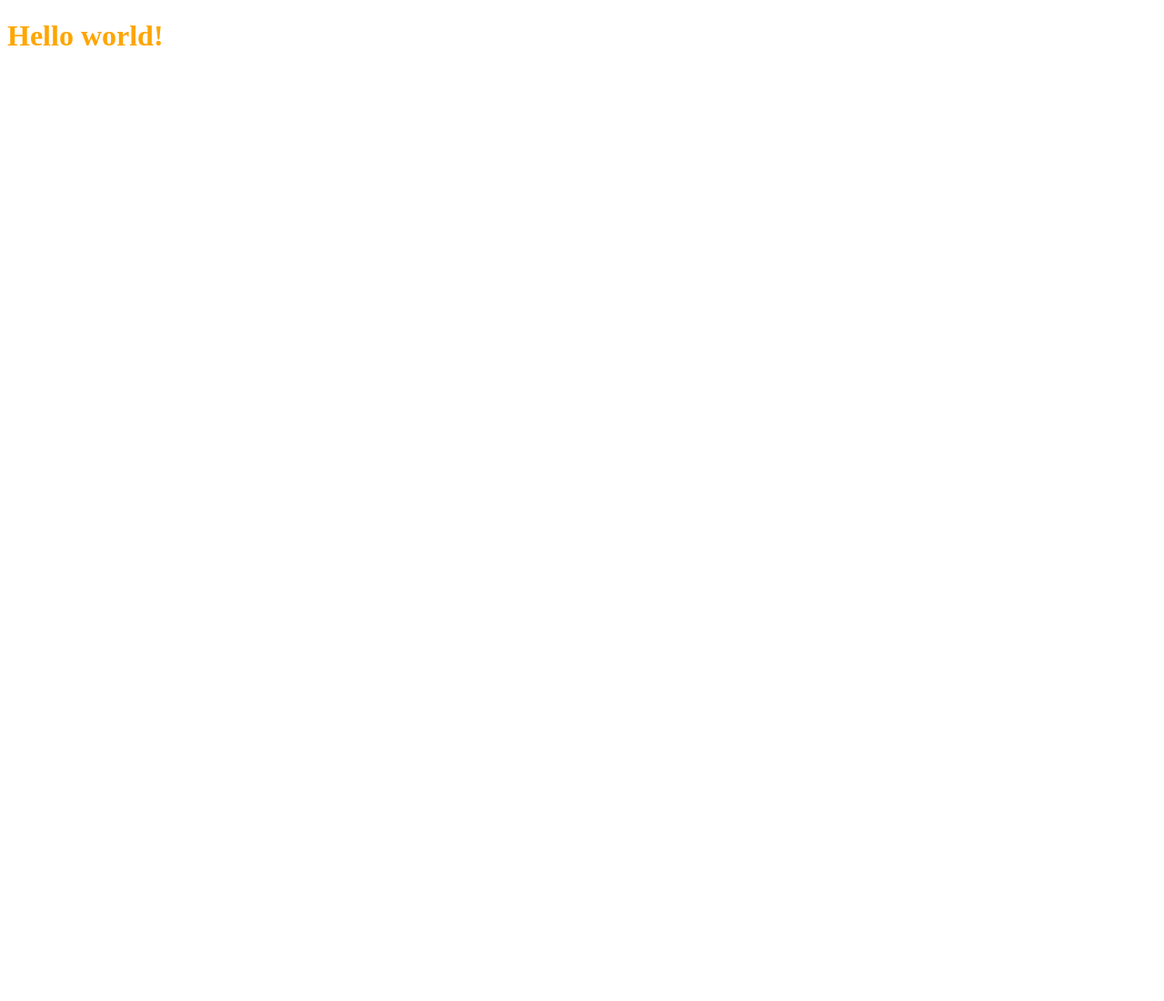
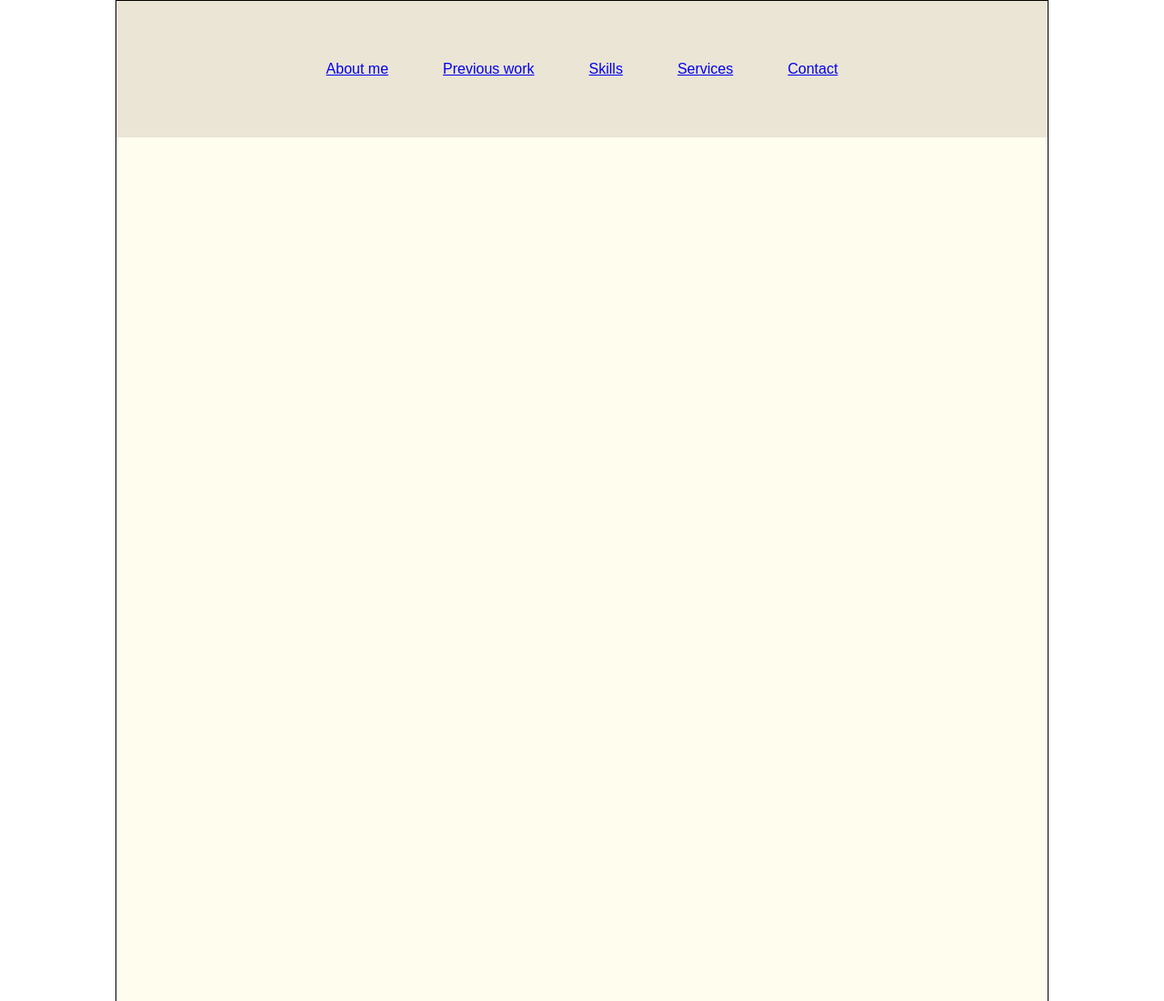
Before and after one commit to rivsgonzalez/portfolio-website, a plain HTML site: page index.html in a window 1280 px wide. Shown: the top 1100 px of the page at 91% size. Before the commit the page ends 800 px from the top, so only its background shows below. Drawn offline with Linux system fonts and the light colour scheme.

Commit message:
Created basics

```diff
--- a/css/style.css
+++ b/css/style.css
@@ -1,3 +1,41 @@
-h1 {
-    color: orange
+body {
+    margin: 0;
+    padding: 0;
+    display: flex;
+    font-family: Arial, sans-serif;
+    justify-content: center;
 }
+
+#main-container {
+    display: flex;
+    justify-content: center;
+    height: 2000px;
+    background-color: #fffded;
+    width: 1024px;
+    border: solid 1px black;
+
+}
+
+#nav_rectangle {
+    width: 100%;
+    height: 150px;
+    background-color: #ebe5d6;
+    display: flex;
+    align-items: center;
+    justify-content: center;
+}
+
+ul {
+    list-style-type: none;
+    margin: 0;
+    padding: 0;
+    display: flex;
+    flex-direction: row;
+ justify-content: space-around;
+}
+
+li {
+    margin: 20px;
+    padding: 10px;
+
+}
--- a/index.html
+++ b/index.html
@@ -7,6 +7,20 @@
     <link rel="stylesheet" href="css/style.css" type="text/css">
 </head>
 <body>
-    <h1>Hello world!</h1>
+    <div id="main-container">
+        <div id="nav_rectangle">
+            <div id="nav">
+                <ul>
+                    <li><a href="#about">About me</a></li>
+                    <li><a href="#previous-work">Previous work</a></li>
+                    <li><a href="#skills">Skills</a></li>
+                    <li><a href="#services">Services</a></li>
+                    <li><a href="#contact">Contact</a></li>
+                </ul>
+            </div>
+        </div>
+
+
+    </div>
 </body>
 </html>
```
